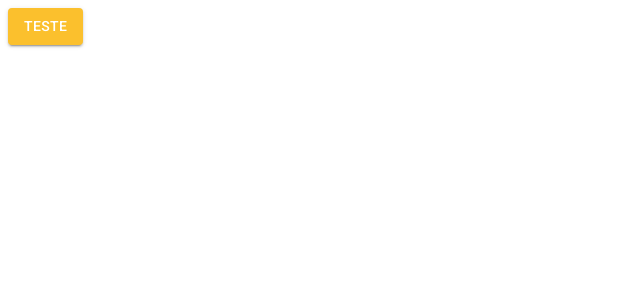
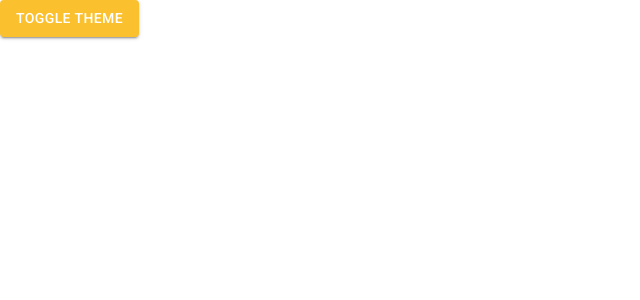
Before and after one commit to TriGaucho/job3-mt-client, a React (Create React App) app: page /pagina-inicial in a window 1280 px wide. Shown: the top 300 px of the page, without its empty margins (0-640 px from the left). Built offline with nearby package versions, Linux system fonts and the light colour scheme.

Commit message:
feature: dark theme

```diff
--- a/public/index.html
+++ b/public/index.html
@@ -13,7 +13,7 @@
   <title>Job3 Online</title>
 </head>
 
-<body>
+<body style="margin: 0; padding: 0;">
   <noscript>Necessario javascript para executar a aplicação.</noscript>
   <div id="root"></div>
 
--- a/src/routes/index.tsx
+++ b/src/routes/index.tsx
@@ -1,10 +1,12 @@
 import { Button } from '@mui/material'
 import { Routes, Route, Navigate } from 'react-router-dom'
+import { useAppThemeContext } from '../shared/contexts'
 
 export const AppRoutes = () => {
+    const { toggleTheme } = useAppThemeContext()
     return (
         <Routes>
-            <Route path='/pagina-inicial' element={<Button variant='contained' color='primary'>Teste</Button>} />
+            <Route path='/pagina-inicial' element={<Button variant='contained' color='primary' onClick={toggleTheme}>Toggle Theme</Button>} />
 
             <Route path='*' element={<Navigate to="/pagina-inicial" />} />
         </Routes>
--- /dev/null
+++ b/src/shared/contexts/ThemeContext.tsx
@@ -0,0 +1,42 @@
+import { createContext, useCallback, useContext, useMemo, useState } from "react";
+import { ThemeProvider } from '@mui/material';
+import { Box } from '@mui/system';
+
+import { DarkTheme, LightTheme } from "./../themes";
+
+interface IThemeContextData {
+    themeName: 'light' | 'dark'
+    toggleTheme: () => void
+}
+
+interface IAppThemeProviderProps {
+    children: React.ReactNode
+}
+const ThemeContext = createContext({} as IThemeContextData)
+
+export const useAppThemeContext = () => {
+    return useContext(ThemeContext)
+}
+
+export const AppThemeProvider: React.FC<IAppThemeProviderProps> = ({ children }) => {
+    const [themeName, setThemeName] = useState<'light' | 'dark'>('light')
+
+    const toggleTheme = useCallback(() => {
+        setThemeName(oldThemeName => oldThemeName === 'light' ? 'dark' : 'light')
+    }, [])
+
+    const theme = useMemo(() => {
+        if (themeName === 'light') return LightTheme
+        return DarkTheme
+    }, [themeName])
+
+    return (
+        <ThemeContext.Provider value={{ themeName, toggleTheme }}>
+            <ThemeProvider theme={theme}>
+                <Box width='100vw' height='100vh' bgcolor={theme.palette.background.default}>
+                    {children}
+                </Box>
+            </ThemeProvider>
+        </ThemeContext.Provider>
+    )
+}
--- a/src/shared/contexts/index.ts
+++ b/src/shared/contexts/index.ts
@@ -1 +1 @@
-export { }
+export * from './ThemeContext'
--- /dev/null
+++ b/src/shared/themes/Dark.ts
@@ -0,0 +1,23 @@
+import { createTheme } from '@mui/material'
+import { cyan, yellow } from '@mui/material/colors'
+
+export const DarkTheme = createTheme({
+    palette: {
+        primary: {
+            main: yellow[700],
+            dark: yellow[800],
+            light: yellow[500],
+            contrastText: '#ffffff',
+        },
+        secondary: {
+            main: cyan[500],
+            dark: cyan[300],
+            light: cyan[400],
+            contrastText: '#ffffff',
+        },
+        background: {
+            default: '#303134',
+            paper: '#202124'
+        }
+    }
+})
--- a/src/shared/themes/index.ts
+++ b/src/shared/themes/index.ts
@@ -1 +1,2 @@
 export * from './Light'
+export * from './Dark'
```
Also changed, not shown: src/App.tsx (+5 -4 lines).
